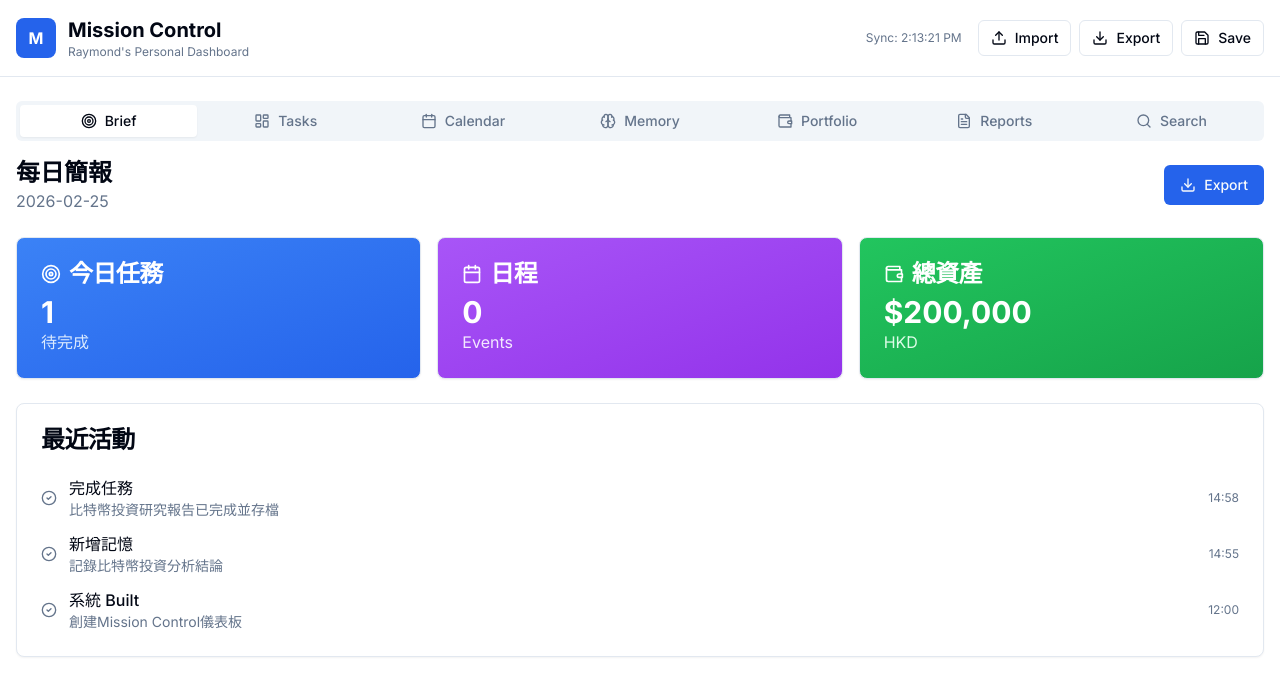
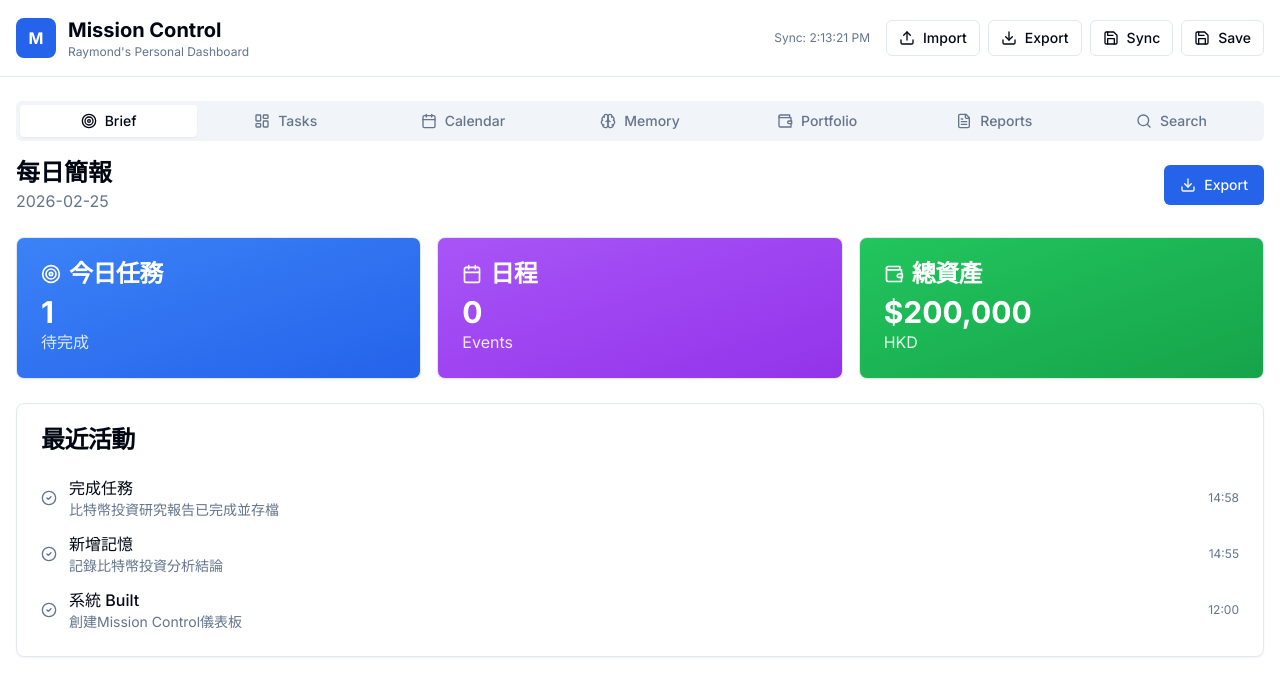
Before and after one commit to raymondyaukayin-crypto/mission-control, a Next.js app: page / in a window 1280 px wide. Shown: the top 696 px of the page. Built offline with nearby package versions, Linux system fonts and the light colour scheme.

Commit message:
Add Sync button - export tasks to active-tasks.md format

```diff
--- a/src/app/page.tsx
+++ b/src/app/page.tsx
@@ -436,6 +436,28 @@ export default function MissionControl() {
     setShowAddTask(false)
   }
 
+  // Export tasks to active-tasks.md format
+  const exportToWorkspace = () => {
+    const todoTasks = tasks.filter(t => t.status === "todo")
+    let markdown = "# Active Tasks - 從 Mission Control 匯出\n\n"
+    markdown += "## 待辨事項\n\n"
+    markdown += "| Owner | 狀態 | 目標 | 下一步 | 預期產出 |\n"
+    markdown += "|-------|------|------|--------|----------|\n"
+
+    todoTasks.forEach(t => {
+      const status = t.status === "todo" ? "📋 待辦" : t.status === "in_progress" ? "🔄 進行中" : "✅ 完成"
+      markdown += `| ${t.owner} | ${status} | ${t.title} | [ ] ${t.description} | - |\n`
+    })
+
+    markdown += "\n---\n"
+    markdown += `_匯出時間：${new Date().toLocaleString('zh-HK')}_\n`
+
+    // Copy to clipboard
+    navigator.clipboard.writeText(markdown).then(() => {
+      alert("已複製到剪貼簿！可以貼上到 active-tasks.md")
+    })
+  }
+
   const handleImport = (e: React.ChangeEvent<HTMLInputElement>) => {
     const file = e.target.files?.[0]
     if (file) {
@@ -469,6 +491,7 @@ export default function MissionControl() {
               <input type="file" ref={fileInputRef} accept=".json" style={{ display: 'none' }} id="import-file" onChange={handleImport} />
               <label htmlFor="import-file"><Button variant="outline" size="sm" asChild><span><Upload className="w-4 h-4 mr-2" />Import</span></Button></label>
               <Button variant="outline" size="sm" onClick={() => exportData({ tasks, memories, activities, events, portfolio })}><Download className="w-4 h-4 mr-2" />Export</Button>
+              <Button variant="outline" size="sm" onClick={exportToWorkspace}><Save className="w-4 h-4 mr-2" />Sync</Button>
               <Button variant="outline" size="sm" onClick={handleSave}><Save className="w-4 h-4 mr-2" />Save</Button>
             </div>
           </div>
```
